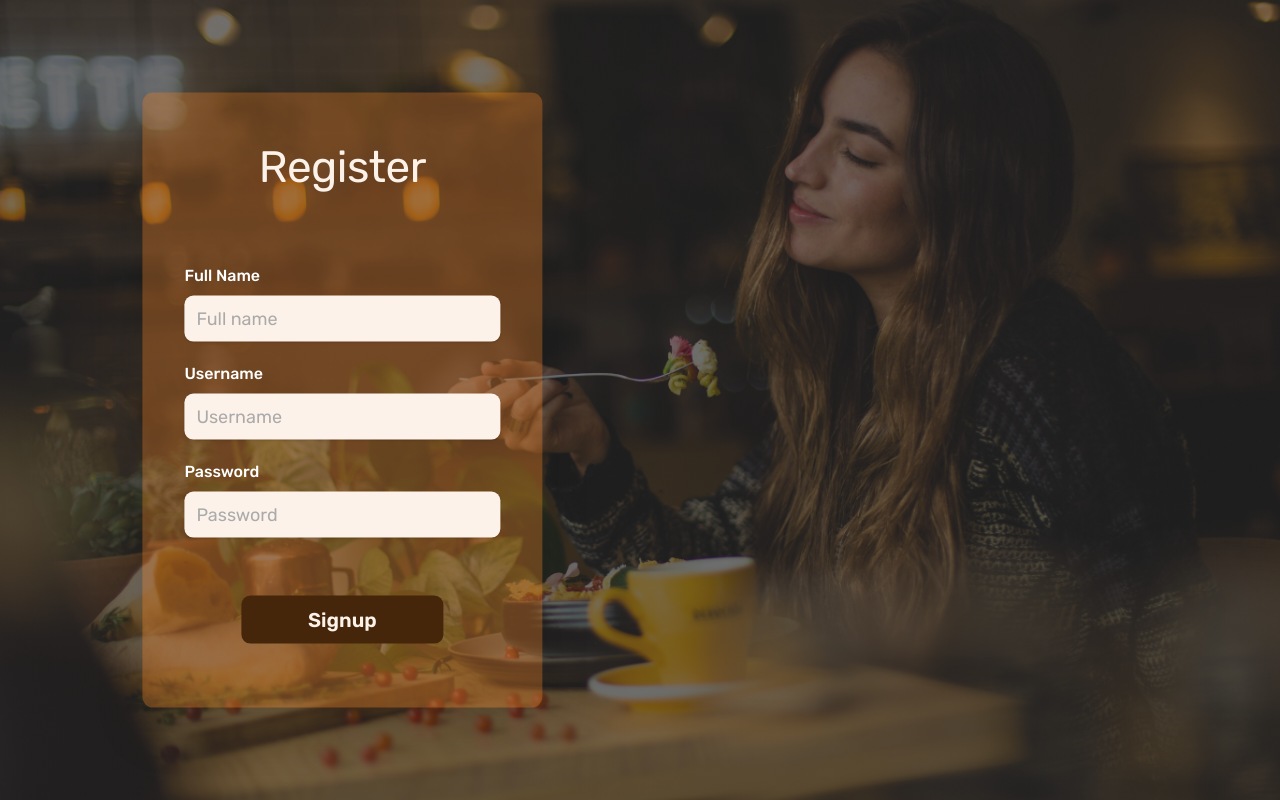
After one commit to Mohana-Kulkarni/Omnifood-2.0, a PHP site: page /signup.php in a window 1280 px wide. The commit adds this page. Run offline with PHP 8.4, Linux system fonts and the light colour scheme.

Commit message:
sign up and login page connected

```diff
--- a/components/login-form.html
+++ b/components/login-form.php
@@ -16,7 +16,7 @@
       </div>
       <button class="btn login-btn">Login</button>
       <div class="signup-div-link">
-        <a class="signup-link render-login" href="#">Not a member yet ? Signup</a>
+        <a class="signup-link" href="signup.php">Not a member yet ? Signup</a>
       </div>
     </form>
     <!-- <button class="btn login-btn-render render-login">Not a member yet ? Signup</button> -->
--- a/components/register-form.html
+++ b/components/register-form.php
@@ -3,7 +3,7 @@
     <div class="login-text-box">
       <h1 class="heading-secondary">Register</h1>
     </div>
-    <form class="login-form" action="index.html" method="post">
+    <form class="login-form" action="login.php" method="post">
       <div class="input-fields">
         <div>
           <label for="user-name">Full Name</label>
@@ -18,7 +18,7 @@
           <input id="pass-word" type="password" placeholder="Password" name="pass-word">
         </div>
       </div>
-      <button class="btn login-btn render-login">Signup</button>
+      <button class="btn login-btn">Signup</button>
     </form>
     <!-- <button class="btn login-btn-render render-login">Login</button> -->
   </div>
--- a/login.html
+++ b/login.php
@@ -34,12 +34,12 @@
           </div>
       </section>-->
       <section class="section-login" id="login">
-
+        <?php include"components/login-form.php"; ?>
       </section>
     </div>
 
   </div>
-  <script defer src="js/loginScript.js"></script>
+  <!-- <script defer src="js/loginScript.js"></script> -->
 
 </body>
 
--- /dev/null
+++ b/signup.php
@@ -0,0 +1,46 @@
+<!DOCTYPE html>
+<html lang="en">
+
+<head>
+  <meta charset="UTF-8">
+  <meta name="viewport" content="width=device-width, initial-scale=1.0">
+  <link rel="icon" href="img/favicon.png" />
+  <link rel="apple-touch-icon" href="img/favicon-apple-touch.png" />
+  <link rel="manifest" href="manifest.webmanifest" />
+  <link rel="preconnect" href="https://fonts.googleapis.com" />
+  <link rel="preconnect" href="https://fonts.gstatic.com" crossorigin />
+  <link href="https://fonts.googleapis.com/css2?family=Rubik:wght@400;500;600;700&display=swap" rel="stylesheet" />
+  <link rel="stylesheet" href="css/general.css" />
+
+  <link rel="stylesheet" href="css/style.css" />
+  <link rel="stylesheet" href="css/queries.css" />
+  <title>Omnifood &mdash; Login</title>
+</head>
+
+<body>
+
+  <div class="img-box" role="img" aria-label="Women enjoying food">
+    <div class="login-page img-box">
+      <!-- <section class="login-description">
+        <div class="header-container">
+          <div class="header-container--inner">
+            <h1>A healthy meal delivered to your door, every single day</h1>
+            <p>
+              The smart 365-days-per-year food subscription that will make you eat
+              healthy again. Tailored to your personal tastes and nutritional
+              needs
+            </p>
+            <a href="#" class="btn"> Start eating well</a>
+          </div>
+      </section>-->
+      <section class="section-login" id="login">
+        <?php include"components/register-form.php"; ?>
+      </section>
+    </div>
+
+  </div>
+  <!-- <script defer src="js/loginScript.js"></script> -->
+
+</body>
+
+</html>
```
Also changed, not shown: js/loginScript.js (deleted, +0 -49 lines).
